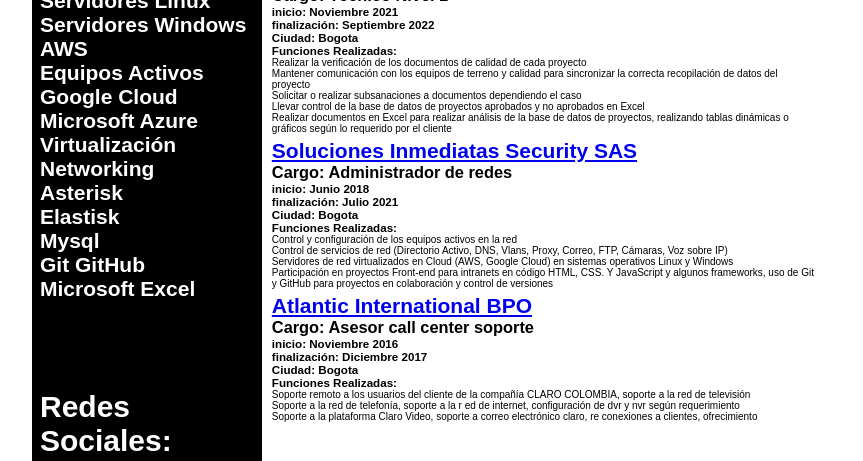
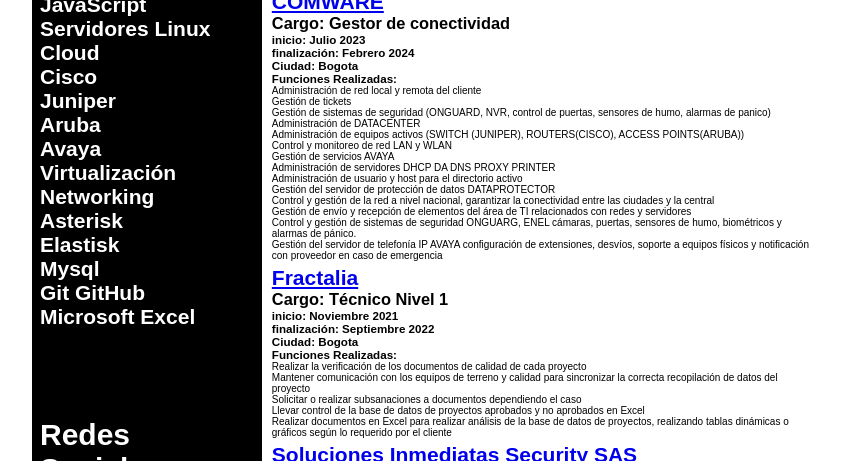
Before and after one commit to jpaulvillalobos/hojaDeVidaJeanPaulVillalobos, a plain HTML site: page index.html in a window 1280 px wide. Shown: the part 689-1150 px from the top of the page, without its empty margins (208-1071 px from the left). Drawn offline with Linux system fonts and the light colour scheme.

Commit message:
iniciamos los primeros cambios a la pagina

```diff
--- a/index.html
+++ b/index.html
@@ -21,6 +21,7 @@
                 <h3>Perfil Profesional</h3>
                 <p>
                     Experiencia en manejo de servidores de red, configuración de equipos activos (routers, switch, firewalls), servicios de red virtualizados (Amazon Web Services, Microsoft Azure, Google Cloud), control de servidores de directorio activo, almacenamiento en red, servidores HTTP, DNS, POP3, IMAP, voz sobre IP, control de servidores en sistemas operativos LINUX.
+                    Soporte al usuario final, sistemas de gestión, mesas de ayuda, manejo de DATACENTER, cableado estructurado, servidores de servicios en red DHCP,DNS,IDS, IPS, sistemas de seguridad, alarmas, camaras, sensores, puertas, biometricos, DVR y NVR.
                     Experiencia en aplicaciones de desarrollo web Git, GitHub, maquetación, estilizado y programación de paginas web usando los estándares HTML5, CSS3 y JavaScript uso semántico del lenguaje, diseños responsives de layouts, uso de Bootstrap, animación con JS.
                     Uso de Excel intermedio.
                 </p>
@@ -56,7 +57,7 @@
                     <h1>Direccion:</h1>
                     <p>Bogota Bosa Terreros</p>
                     <h1>Telefono:</h1>
-                    <p>+57 317-567-9466</p>
+                    <p>+57 300-808-4350</p>
                     <h1>Correo electronico:</h1>
                     <p>jeanpaulvillalobos@gmail.com</p>
                 </div>
@@ -66,11 +67,11 @@
                     <h2>CSS3</h2>
                     <h2>JavaScript</h2>
                     <h2>Servidores Linux</h2>
-                    <h2>Servidores Windows</h2>
-                    <h2>AWS</h2>
-                    <h2>Equipos Activos</h2>
-                    <h2>Google Cloud</h2>
-                    <h2>Microsoft Azure</h2>
+                    <h2>Cloud</h2>
+                    <h2>Cisco</h2>
+                    <h2>Juniper</h2>
+                    <h2>Aruba</h2>
+                    <h2>Avaya</h2>
                     <h2>Virtualización</h2>
                     <h2>Networking</h2>
                     <h2>Asterisk</h2>
@@ -117,6 +118,29 @@
                 <section class="experiencia">
                     <div>
                         <h1 class="title-section">Experiencia Laboral</h1>
+                        <div class="experience-div">
+                            <h2><a target="_blank" href="https://www.comware.com.co/">COMWARE</a></h2>
+                            <h3>Cargo:  Gestor de conectividad</h3>
+                            <h5>inicio: Julio 2023</h5>
+                            <h5>finalización: Febrero 2024</h5>
+                            <h5>Ciudad: Bogota</h5>
+                            <h5>Funciones Realizadas:</h5>
+                                <ul>
+                                    <li>Administración de red local y remota del cliente</li>
+                                    <li>Gestión de tickets</li>
+                                    <li>Gestión de sistemas de seguridad (ONGUARD, NVR, control de puertas, sensores de humo, alarmas de panico)</li>
+                                    <li>Administración de DATACENTER</li>
+                                    <li>Administración de equipos activos (SWITCH (JUNIPER), ROUTERS(CISCO), ACCESS POINTS(ARUBA))</li>
+                                    <li>Control y monitoreo de red LAN y WLAN</li>
+                                    <li>Gestión de servicios AVAYA</li>
+                                    <li>Administración de servidores DHCP DA DNS PROXY PRINTER</li>
+                                    <li>Administración de usuario y host para el directorio activo</li>
+                                    <li>Gestión del servidor de protección de datos DATAPROTECTOR</li>
+                                    <li>Control y gestión de la red a nivel nacional, garantizar la conectividad entre las ciudades y la central</li>
+                                    <li>Gestión de envío y recepción de elementos del área de TI relacionados con redes y servidores</li>
+                                    <li>Control y gestión de sistemas de seguridad ONGUARG, ENEL cámaras, puertas, sensores de humo, biométricos y alarmas de pánico.</li>
+                                    <li>Gestión del servidor de telefonía IP AVAYA configuración de extensiones, desvíos, soporte a equipos físicos y notificación con proveedor en caso de emergencia</li>
+                        </div>
                         <div class="experience-div">
                             <h2><a target="_blank" href="https://fractaliasystems.com/">Fractalia</a></h2>
                             <h3>Cargo:  Técnico Nivel 1</h3>
```
Also changed, not shown: Documentos.html (+9 -0 lines).
